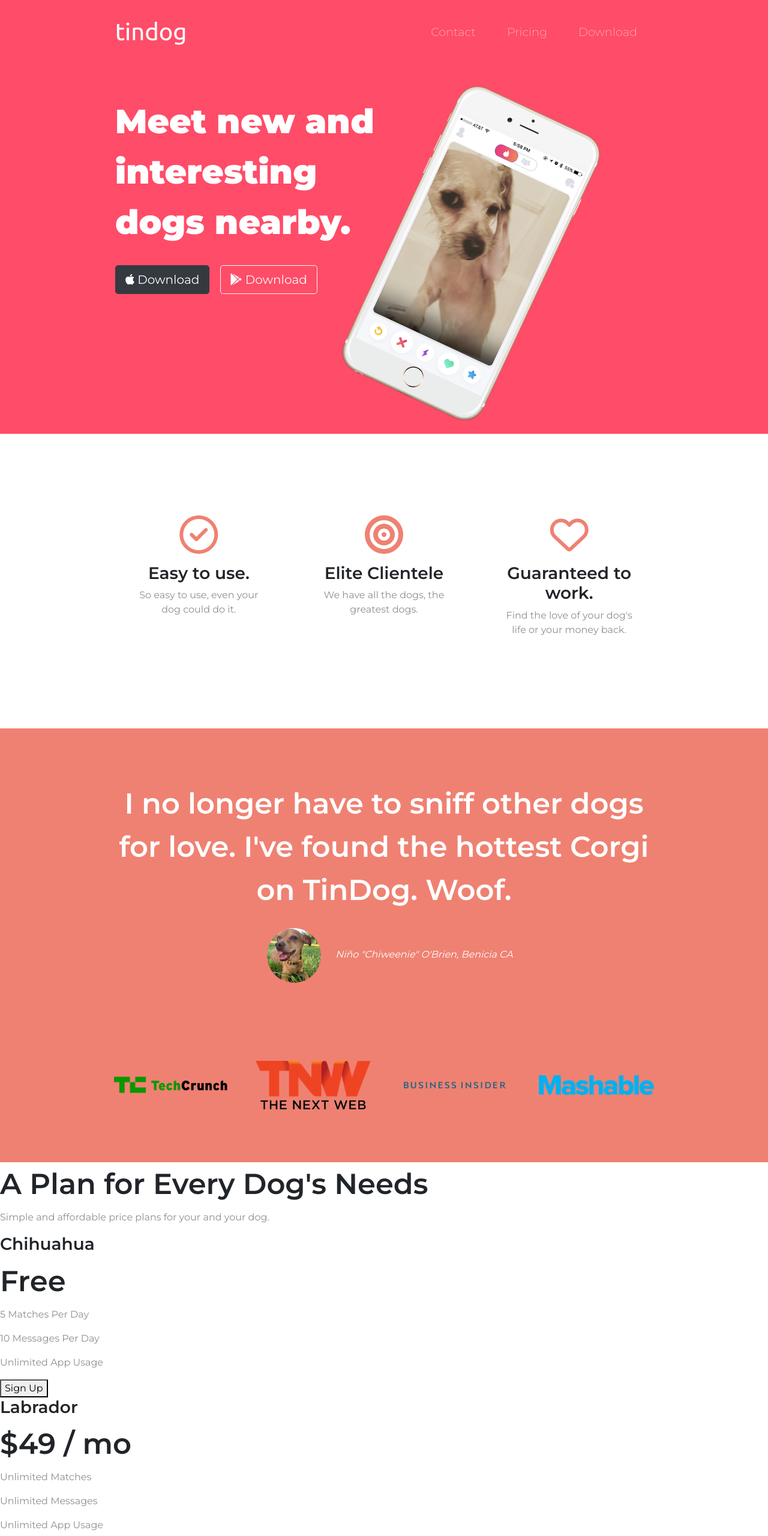
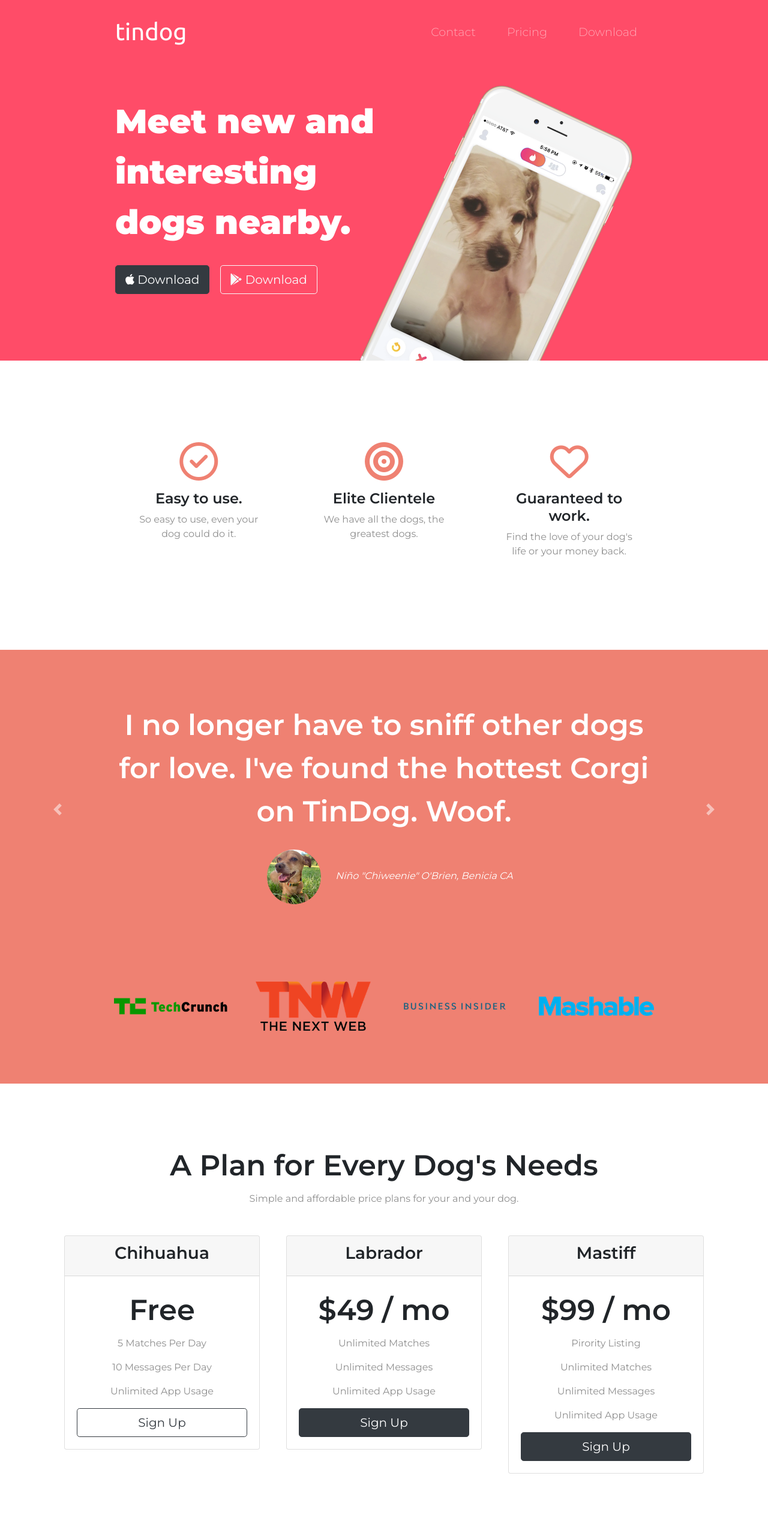
Before and after one commit to lopezjronald/TinDog, a plain HTML site: page index.html in a window 1280 px wide. Shown: the part 20-2580 px from the top of the page at 60% size. Drawn offline with nearby package versions, Linux system fonts and the light colour scheme.

Commit message:
Completed Website

```diff
--- a/css/styles.css
+++ b/css/styles.css
@@ -1,18 +1,10 @@
-h1 {
+body {
     font-family: 'Montserrat', sans-serif;
-    font-weight: 900;
-    font-size: 3.5rem;
-    line-height: 1.5;
+    font-weight: 400;
+    text-align: center;
 }
 
-h2 {
-    font-family: "Montserrat";
-    font-weight: 600;
-    font-size: 3rem;
-    line-height: 1.5;
-}
-
-h3 {
+h1, h2, h3, h4, h5, h6 {
     font-family: "Montserrat";
     font-weight: 600;
 }
@@ -21,12 +13,7 @@ p {
     color: #8f8f8f;
 }
 
-body {
-    font-family: 'Montserrat', sans-serif;
-    font-weight: 400;
-}
-
-/* Classes */
+/******************* Class ****************/
 
 .icon {
     color: #ef8172;
@@ -38,11 +25,10 @@ body {
 }
 
 .container-fluid {
-    padding: 3% 15%;
+    padding: 7% 15%;
 }
 
 .feature-box {
-    text-align: center;
     padding: 5%;
 }
 
@@ -57,31 +43,13 @@ body {
     margin: 20px 20px 50px;
 }
 
-/* ID */
-
-#title {
-    background-color: #ff4c68;
-    color:#fff
+.pricing-column {
+    padding: 3% 2%;
 }
 
-#features {
-    padding: 7% 15%;
+.social-icon {
+    margin: 20px 10px;
 }
-
-#testimonials {
-    padding: 7% 15%;
-    text-align: center;
-    background-color: #ef8172;
-    color: #fff;
-}
-
-#press {
-    background-color: #ef8172;
-    text-align: center;
-    padding-bottom: 3%;
-}
-
-/* Navigation Bar */
 
 .navbar {
     padding: 0 0 4.5rem;
@@ -103,15 +71,91 @@ body {
     font-weight: 300;
 }
 
-/*Download Buttons*/
-
 .download-button {
     margin: 5% 3% 5% 0;
 }
 
-/*Title Image*/
-
 .title-image {
     width: 60%;
     transform: rotate(25deg);
+    position: absolute;
+    right: 30%;
 }
+
+.big-heading {
+    font-family: 'Montserrat', sans-serif;
+    font-weight: 900;
+    font-size: 3.5rem;
+    line-height: 1.5;
+}
+
+.price-text {
+    font-size: 3rem;
+    line-height: 1.5;
+}
+
+.testimonial-text {
+    font-size: 3rem;
+    line-height: 1.5;
+}
+
+.section-heading {
+    font-size: 3rem;
+    line-height: 1.5;
+}
+
+.feature-title {
+    font-size: 1.5rem;
+}
+/**************** ID ********************/
+
+#title {
+    background-color: #ff4c68;
+    color: #fff;
+    text-align: left;
+}
+
+#features {
+    background-color: #fff;
+    position: relative;
+    z-index: 1;
+}
+
+#testimonials {
+    background-color: #ef8172;
+    color: #fff;
+}
+
+#press {
+    background-color: #ef8172;
+    padding-bottom: 3%;
+}
+
+#pricing {
+    padding: 100px;
+}
+
+#cta {
+    background-color: #ff4c68;
+    color: #fff;
+}
+
+/******* Combining Selectors ********/
+
+#title .container-fluid {
+    padding: 3% 15% 7%;
+}
+
+/************** Media ***************/
+
+@media (max-width: 1028px) {
+
+    #title {
+        text-align: center;
+    }
+
+    .title-image {
+        position: static;
+        transform: rotate(0);
+    }
+}
--- a/index.html
+++ b/index.html
@@ -24,7 +24,6 @@
 <body>
 <section id="title">
     <div class="container-fluid">
-
         <!-- Nav Bar -->
         <nav class="navbar navbar-expand-lg navbar-dark">
             <a class="navbar-brand" href="">tindog</a>
@@ -35,13 +34,13 @@
             <div class="collapse navbar-collapse" id="navbarTogglerDemo02">
                 <ul class="navbar-nav ml-auto">
                     <li class="nav-item">
-                        <a class="nav-link" href="">Contact</a>
+                        <a class="nav-link" href="#footer">Contact</a>
                     </li>
                     <li class="nav-item">
-                        <a class="nav-link" href="">Pricing</a>
+                        <a class="nav-link" href="#pricing">Pricing</a>
                     </li>
                     <li class="nav-item">
-                        <a class="nav-link" href="">Download</a>
+                        <a class="nav-link" href="#cta">Download</a>
                     </li>
                 </ul>
             </div>
@@ -51,14 +50,13 @@
 
         <div class="row">
             <div class="col-lg-6 ">
-                <h1>Meet new and interesting dogs nearby.</h1>
+                <h1 class="big-heading">Meet new and interesting dogs nearby.</h1>
                 <button type="button" class="btn btn-dark btn-lg download-button"><i class="fab fa-apple"></i> Download
                 </button>
                 <button type="button" class="btn btn-outline-light btn-lg download-button"><i
                         class="fab fa-google-play"></i> Download
                 </button>
             </div>
-
             <div class="col-lg-6">
                 <img class="title-image" src="images/iphone6.png" alt="iphone-mockup">
             </div>
@@ -70,38 +68,54 @@
 <!-- Features -->
 
 <section id="features">
+    <div class="container-fluid">
         <div class="row">
             <div class="feature-box col-lg-4">
                 <i class="icon far fa-check-circle fa-4x"></i>
-            <h3>Easy to use.</h3>
+                <h3 class="feature-title">Easy to use.</h3>
                 <p>So easy to use, even your dog could do it.</p>
             </div>
             <div class="feature-box col-lg-4">
                 <i class="icon fas fa-bullseye fa-4x"></i>
-            <h3>Elite Clientele</h3>
+                <h3 class="feature-title">Elite Clientele</h3>
                 <p>We have all the dogs, the greatest dogs.</p>
             </div>
             <div class="feature-box col-lg-4">
                 <i class="icon far fa-heart fa-4x"></i>
-            <h3>Guaranteed to work.</h3>
+                <h3 class="feature-title">Guaranteed to work.</h3>
                 <p>Find the love of your dog's life or your money back.</p>
+            </div>
         </div>
     </div>
 </section>
 
 
 <!-- Testimonials -->
-
 <section id="testimonials">
-
-    <h2>I no longer have to sniff other dogs for love. I've found the hottest Corgi on TinDog. Woof.</h2>
+    <div id="testimonial-carousel" class="carousel slide" data-ride="false">
+        <div class="carousel-inner">
+            <div class="carousel-item active container-fluid">
+                <h2 class="testimonial-text">I no longer have to sniff other dogs for love. I've found the hottest Corgi
+                    on TinDog. Woof.</h2>
                 <img class="testimonial-image" src="images/dog-img.jpg" alt="dog-profile">
                 <em>Niño "Chiweenie" O'Brien, Benicia CA</em>
-
-    <!-- <h2 class="testimonial-text">My dog used to be so lonely, but with TinDog's help, they've found the love of their life. I think.</h2>
+            </div>
+            <div class="carousel-item container-fluid">
+                <h2 class="testimonial-text" class="testimonial-text">My dog used to be so lonely, but with TinDog's
+                    help, they've found the love
+                    of
+                    their life. I think.</h2>
                 <img class="testimonial-image" src="images/lady-img.jpg" alt="lady-profile">
-    <em>Beverly, Illinois</em> -->
-
+                <em>Frenemy, Sacramento CA</em>
+            </div>
+        </div>
+        <a class="carousel-control-prev" href="#testimonial-carousel" role="button" data-slide="prev">
+            <span class="carousel-control-prev-icon"></span>
+        </a>
+        <a class="carousel-control-next" href="#testimonial-carousel" role="button" data-slide="next">
+            <span class="carousel-control-next-icon"></span>
+        </a>
+    </div>
 </section>
 
 
@@ -119,54 +133,81 @@
 
 <section id="pricing">
 
-    <h2>A Plan for Every Dog's Needs</h2>
+    <h2 class="section-heading">A Plan for Every Dog's Needs</h2>
     <p>Simple and affordable price plans for your and your dog.</p>
 
-
+    <div class="row">
+        <div class="pricing-column col-lg-4 col-md-6">
+            <div class="card">
+                <div class="card-header">
                     <h3>Chihuahua</h3>
-    <h2>Free</h2>
+                </div>
+                <div class="card-body">
+                    <h2 class="price-text">Free</h2>
                     <p>5 Matches Per Day</p>
                     <p>10 Messages Per Day</p>
                     <p>Unlimited App Usage</p>
-    <button type="button">Sign Up</button>
+                    <button class="btn btn-lg btn-block btn-outline-dark" type="button">Sign Up</button>
+                </div>
+            </div>
+        </div>
 
-
+        <div class="pricing-column col-lg-4 col-md-6">
+            <div class="card">
+                <div class="card-header">
                     <h3>Labrador</h3>
-    <h2>$49 / mo</h2>
+                </div>
+                <div class="card-body">
+                    <h2 class="price-text">$49 / mo</h2>
                     <p>Unlimited Matches</p>
                     <p>Unlimited Messages</p>
                     <p>Unlimited App Usage</p>
-    <button type="button">Sign Up</button>
+                    <button class="btn btn-lg btn-block btn-dark" type="button">Sign Up</button>
+                </div>
+            </div>
+        </div>
 
-
+        <div class="pricing-column col-lg-4 col-md-12">
+            <div class="card">
+                <div class="card-header">
                     <h3>Mastiff</h3>
-    <h2>$99 / mo</h2>
+                </div>
+                <div class="card-body">
+                    <h2 class="price-text">$99 / mo</h2>
                     <p>Pirority Listing</p>
                     <p>Unlimited Matches</p>
                     <p>Unlimited Messages</p>
                     <p>Unlimited App Usage</p>
-    <button type="button">Sign Up</button>
-
+                    <button class="btn btn-lg btn-block btn-dark" type="button">Sign Up</button>
+                </div>
+            </div>
+        </div>
+    </div>
 </section>
 
 
 <!-- Call to Action -->
 
 <section id="cta">
-
-    <h3>Find the True Love of Your Dog's Life Today.</h3>
-    <button type="button">Download</button>
-    <button type="button">Download</button>
-
+    <div class="container-fluid">
+        <h3 class="big-heading">Find the True Love of Your Dog's Life Today.</h3>
+        <button class="download-button btn btn-lg btn-dark" type="button"><i class="fab fa-apple"></i> Download</button>
+        <button class="download-button btn btn-lg btn-light" type="button"><i class="fab fa-google-play"></i> Download
+        </button>
+    </div>
 </section>
 
 
 <!-- Footer -->
 
 <footer id="footer">
-
+    <div class="container-fluid">
+        <i class="social-icon fab fa-facebook-f"></i>
+        <i class="social-icon fab fa-twitter"></i>
+        <i class="social-icon fab fa-instagram"></i>
+        <i class="social-icon fas fa-envelope"></i>
         <p>© Copyright 2018 TinDog</p>
-
+    </div>
 </footer>
 
 
```
Also changed, not shown: images/lady-img.jpg. Lines whose indentation alone changed are shown as unchanged.
